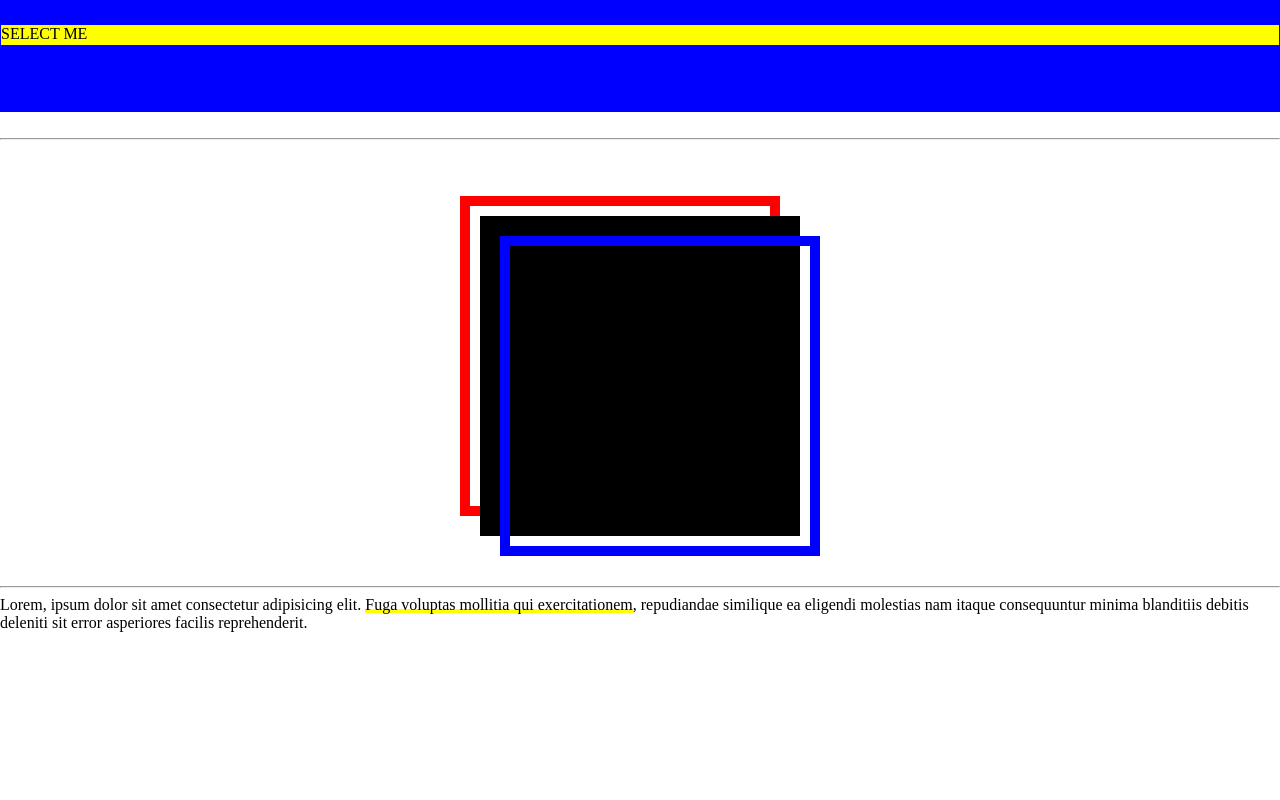
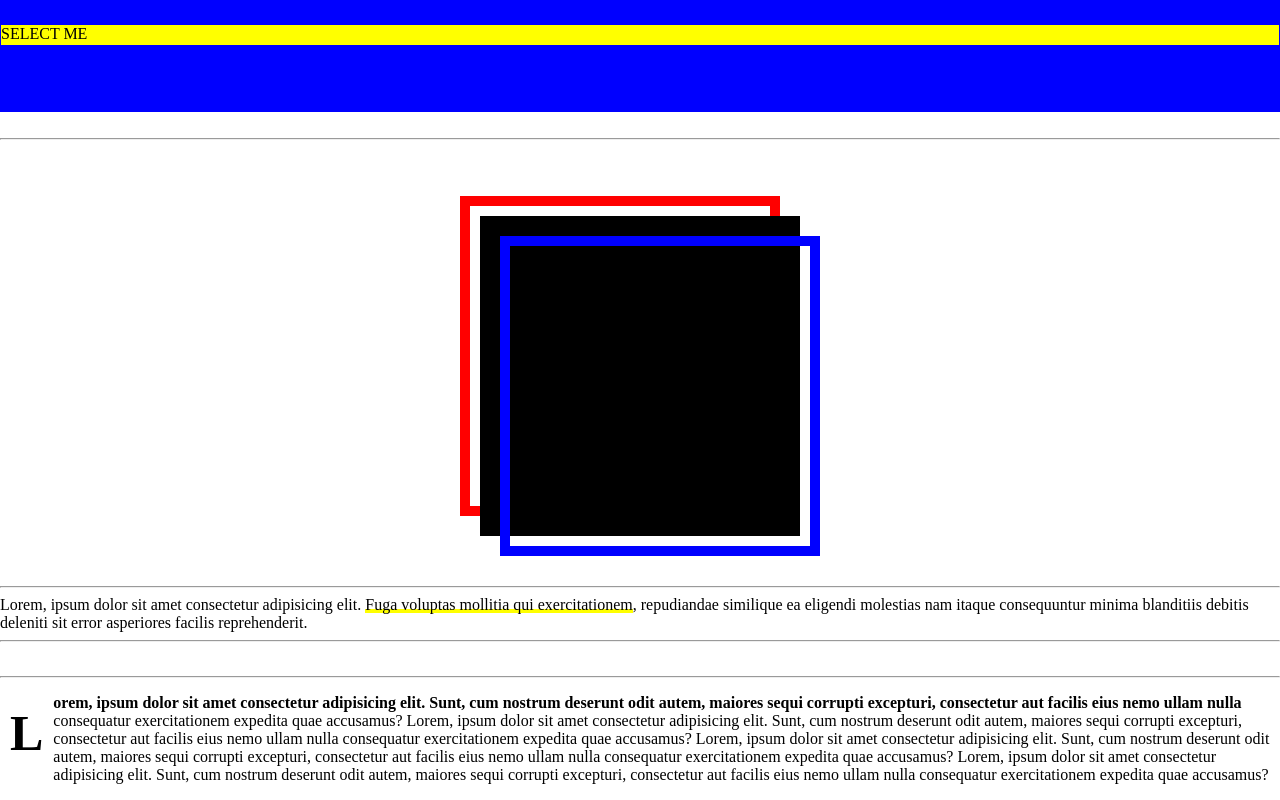
Before and after one commit to Ardison-Gardner/CSS201, a plain HTML site: page index.html in a window 1280 px wide. Shown: the part 4358-5158 px from the top of the page. Before the commit the page ends 4990 px from the top, so only its background shows below. Drawn offline with Linux system fonts and the light colour scheme.

Commit message:
First letter, first line.

```diff
--- a/css/style.css
+++ b/css/style.css
@@ -137,6 +137,14 @@ h1{
   right: -30px;
   z-index: 1;
 }
+#lesson132::first-letter {
+  font-size: 50px;
+  float: left;
+  margin: 10px;
+}
+#lesson132::first-line {
+  font-weight: bold;
+}
 
 /*Descendent selctor, child selector, adjacent selector. */
 #parent > .lesson127 {
--- a/index.html
+++ b/index.html
@@ -113,5 +113,16 @@
     <div id="lesson131"></div>
     <hr>
     Lorem, ipsum dolor sit amet consectetur adipisicing elit. <a href="#">Fuga voluptas mollitia qui exercitationem</a>, repudiandae similique ea eligendi molestias nam itaque consequuntur minima blanditiis debitis deleniti sit error asperiores facilis reprehenderit.
+    <hr>
+    <br>
+    <hr>
+    <p id="lesson132">Lorem, ipsum dolor sit amet consectetur adipisicing elit. Sunt, cum nostrum deserunt odit autem, maiores sequi corrupti excepturi, consectetur aut facilis eius nemo ullam nulla consequatur exercitationem expedita quae accusamus?
+
+      Lorem, ipsum dolor sit amet consectetur adipisicing elit. Sunt, cum nostrum deserunt odit autem, maiores sequi corrupti excepturi, consectetur aut facilis eius nemo ullam nulla consequatur exercitationem expedita quae accusamus?
+
+      Lorem, ipsum dolor sit amet consectetur adipisicing elit. Sunt, cum nostrum deserunt odit autem, maiores sequi corrupti excepturi, consectetur aut facilis eius nemo ullam nulla consequatur exercitationem expedita quae accusamus?
+
+      Lorem, ipsum dolor sit amet consectetur adipisicing elit. Sunt, cum nostrum deserunt odit autem, maiores sequi corrupti excepturi, consectetur aut facilis eius nemo ullam nulla consequatur exercitationem expedita quae accusamus?
+    </p>
   </body>
 </html>
```
